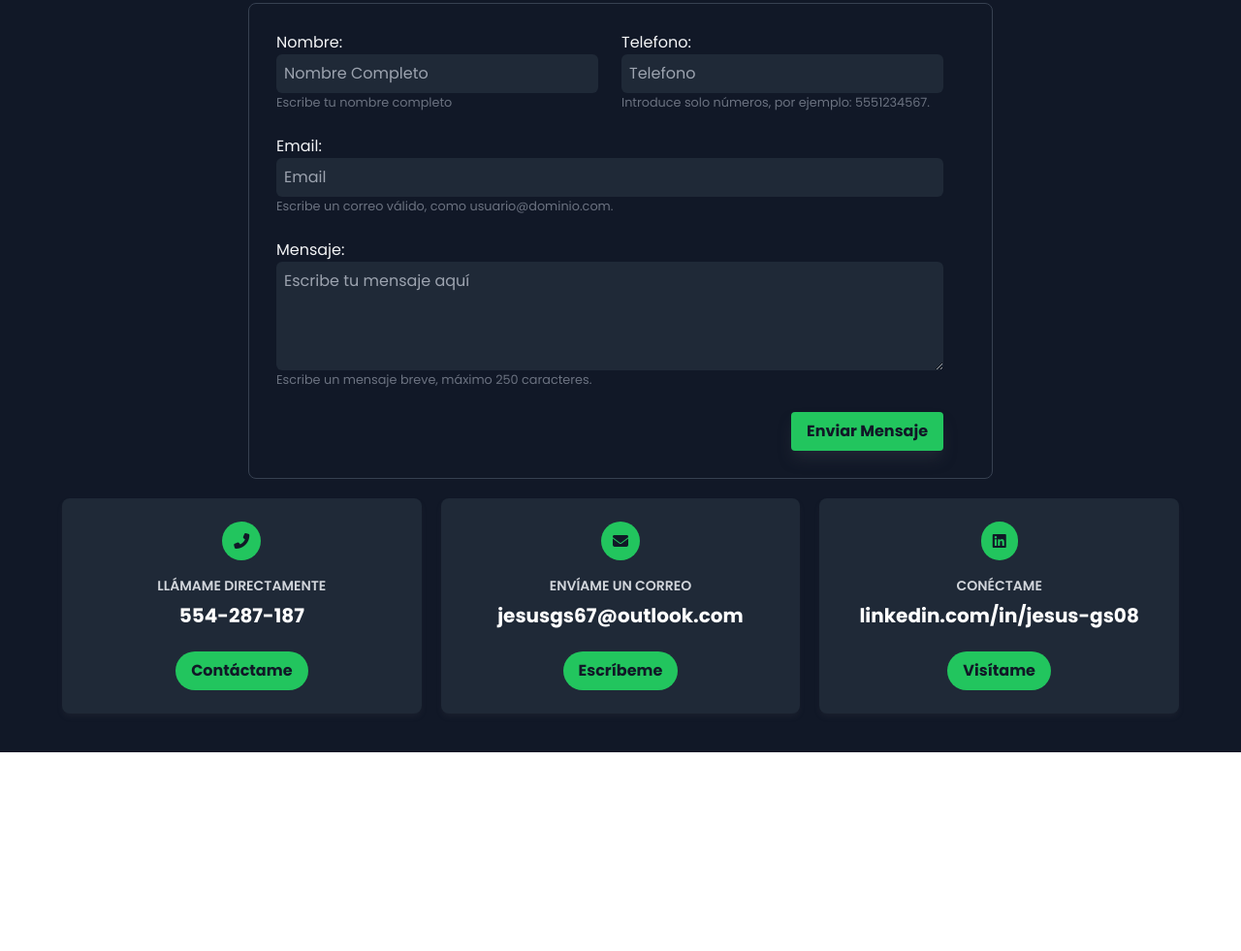
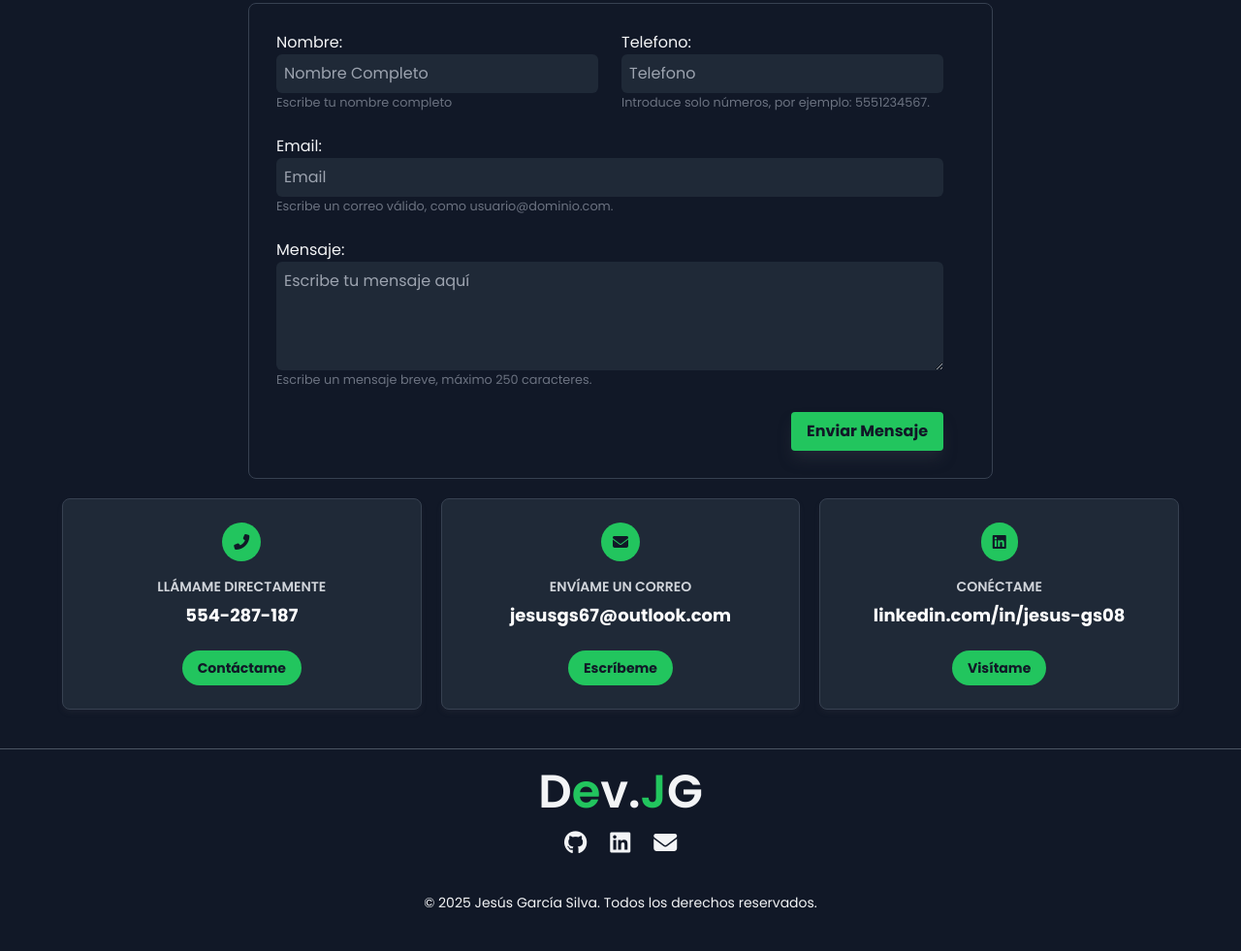
Before and after one commit to JesusG04/portafolio, a website: page docs/index.html in a window 1280 px wide. Shown: the part 2657-3638 px from the top of the page at 97% size. Before the commit the page ends 3433 px from the top, so only its background shows below. Drawn offline with Linux system fonts and the light colour scheme.

Commit message:
Agregando la section Footer

```diff
--- a/docs/index.html
+++ b/docs/index.html
@@ -347,37 +347,37 @@
 
     <div class="mx-auto w-11/12 max-w-6xl md:grid grid-cols-3 gap-5 mt-5">
       <!-- Widget Teléfono -->
-      <div class="p-6 rounded-lg shadow-md text-center bg-gray-800">
+      <div class="p-6 rounded-lg shadow-md text-center bg-gray-800 mb-3 md:mb-0 border border-gray-700">
         <div class="flex items-center justify-center mb-4">
           <i class="fas fa-phone-alt bg-green-500 text-gray-900 p-3 rounded-full"></i>
         </div>
         <p class="text-sm uppercase font-semibold text-gray-300">Llámame directamente</p>
-        <p class="text-xl font-bold my-2 text-white">554-287-187</p>
-        <button class="mt-4 bg-green-500 hover:bg-green-700 text-gray-900 font-bold py-2 px-4 rounded-full">
+        <p class="text-lg font-bold my-2 text-white">554-287-187</p>
+        <button class="mt-4 bg-green-500 hover:bg-green-700 text-gray-900 font-bold py-2 px-4 rounded-full text-sm">
           Contáctame
         </button>
       </div>
 
       <!-- Widget Correo -->
-      <div class="p-6 rounded-lg shadow-md text-center bg-gray-800">
+      <div class="p-6 rounded-lg shadow-md text-center bg-gray-800 mb-3 md:mb-0 border border-gray-700">
         <div class="flex items-center justify-center mb-4">
           <i class="fas fa-envelope bg-green-500 text-gray-900 p-3 rounded-full"></i>
         </div>
         <p class="text-sm uppercase font-semibold text-gray-300">Envíame un correo</p>
-        <p class="text-xl font-bold my-2 text-white">jesusgs67@outlook.com</p>
-        <button class="mt-4 bg-green-500 hover:bg-green-700 text-gray-900 font-bold py-2 px-4 rounded-full">
+        <p class="text-lg font-bold my-2 text-white">jesusgs67@outlook.com</p>
+        <button class="mt-4 bg-green-500 hover:bg-green-700 text-gray-900 font-bold py-2 px-4 rounded-full text-sm">
           Escríbeme
         </button>
       </div>
 
       <!-- Widget LinkedIn -->
-      <div class="p-6 rounded-lg shadow-md text-center bg-gray-800">
+      <div class="p-6 rounded-lg shadow-md text-center bg-gray-800 mb-3 md:mb-0 border border-gray-700">
         <div class="flex items-center justify-center mb-4">
-          <i class="fab fa-linkedin bg-green-500 text-gray-900 p-3 rounded-full"></i>
+          <i class="fab fa-linkedin bg-green-500 text-gray-900 p-3 rounded-full "></i>
         </div>
         <p class="text-sm uppercase font-semibold text-gray-300">Conéctame</p>
-        <p class="text-xl font-bold my-2 text-white">linkedin.com/in/jesus-gs08</p>
-        <button class="mt-4 bg-green-500 hover:bg-green-700 text-gray-900 font-bold py-2 px-4 rounded-full">
+        <p class="text-lg font-bold my-2 text-white">linkedin.com/in/jesus-gs08</p>
+        <button class="mt-4 bg-green-500 hover:bg-green-700 text-gray-900 font-bold py-2 px-4 rounded-full text-sm">
           Visítame
         </button>
       </div>
@@ -388,7 +388,35 @@
 
   </section>
 
-  <footer></footer>
+  <hr class="border-gray-600">
+
+  <footer class="p-5 text-gray-100">
+    <a href="#">
+      <h1 class="text-5xl font-semibold text-center">D<span class="text-green-500">e</span>v.<span
+          class="text-green-500">J</span>G<span /></h1>
+    </a>
+
+    <div class="flex justify-center space-x-6 p-4">
+      <!-- GitHub -->
+      <a href="https://github.com/tuusuario" target="_blank" class="text-gray-100 hover:text-gray-500 transition">
+        <i class="fab fa-github text-2xl"></i>
+      </a>
+      <!-- LinkedIn -->
+      <a href="https://linkedin.com/in/tuusuario" target="_blank" class="text-gray-100 hover:text-gray-500 transition">
+        <i class="fab fa-linkedin text-2xl"></i>
+      </a>
+      <!-- Correo -->
+      <a href="mailto:correo@ejemplo.com" class="text-gray-100 hover:text-gray-500 transition">
+        <i class="fas fa-envelope text-2xl"></i>
+      </a>
+    </div>
+
+
+
+    <p class="text-sm text-center p-5">
+      &copy; 2025 Jesús García Silva. Todos los derechos reservados.
+    </p>
+  </footer>
 
 </body>
 
```
Also changed, not shown: docs/css/styles.css.
